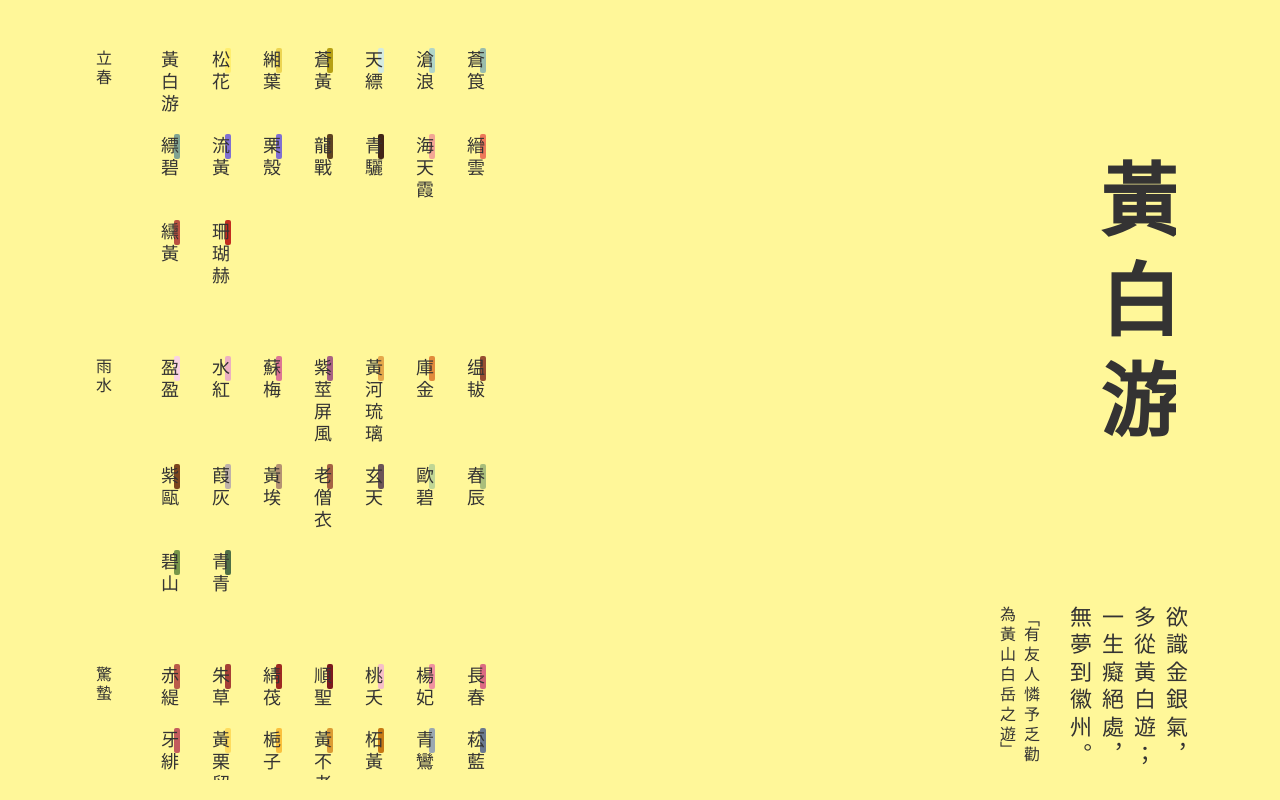
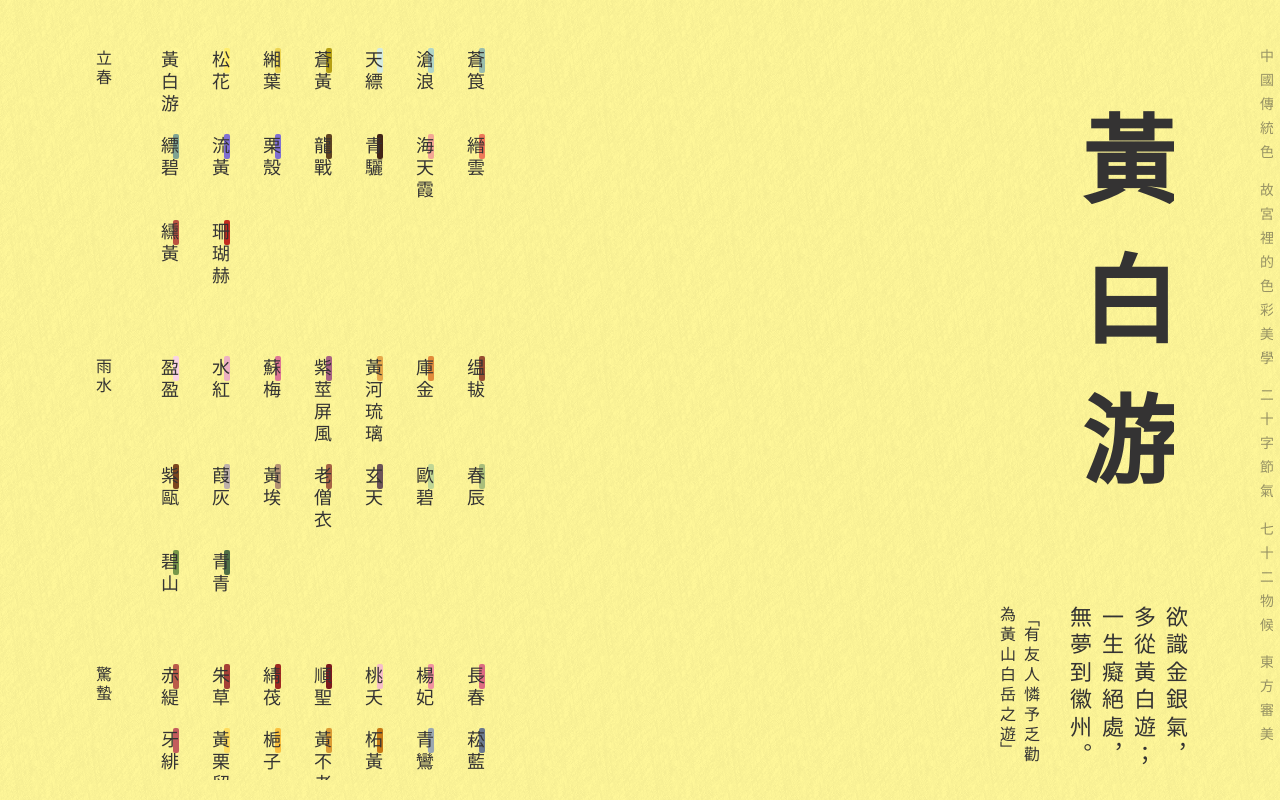
Before and after one commit to daodaolee/china-color, a Vue app: page / in a window 1280 px wide. Built offline with nearby package versions, Linux system fonts and the light colour scheme; a web font is replaced by a local one.

Commit message:
chore: 添加诗赋

```diff
--- a/src/components/Color.vue
+++ b/src/components/Color.vue
@@ -1,10 +1,17 @@
 <template>
   <div class="w100 h100 color" :style="containerStyle">
+    <div class="color-wrapper"></div>
     <div class="w100 h100 color-container">
       <div class="h100 color-container-color">
-        <div v-for="(color, index) in colorData" :key="index">
-          <div class="solarterm">{{ color[0].category }}</div>
-          <div >
+        <div
+          class="color-container-color-item"
+          v-for="(color, index) in colorData"
+          :key="index"
+        >
+          <div class="color-container-color-item-solarterm">
+            {{ color[0].category }}
+          </div>
+          <div class="color-container-color-item-block">
             <div
               v-for="(item, i) in color"
               :key="`${index}_${i}`"
@@ -66,6 +73,7 @@
         </div>
       </div>
     </div>
+    <p class="color-copyright">中國傳統色 故宮裡的色彩美學 二十字節氣 七十二物候 東方審美</p>
   </div>
 </template>
 
@@ -94,7 +102,7 @@ export default {
     containerStyle() {
       let { r, g, b, fontColor } = this.colorObj
       return {
-        background: `rgb(${r}, ${g}, ${b})`,
+        backgroundColor: `rgb(${r}, ${g}, ${b})`,
         transition: 'all 0.5s linear',
         color: fontColor || '#ffffff'
       }
@@ -168,44 +176,45 @@ export default {
 <style scoped lang="less">
 @import "@/assets/css/common.less";
 .color {
+  &-wrapper{
+    position: fixed;
+    width: 100%;
+    height: 100%;
+    background-image: url('../assets/imgs/grain.png');
+  }
   &-container {
     width: 1100px;
     margin: 0 auto;
     position: relative;
     &-color {
-      // width: 650px;
       position: absolute;
       top: 0;
       left: 0;
       height: calc(100vh - 20px);
       overflow-y: scroll;
       .scrollbar-hide();
-      & > div {
+      &-item {
         position: relative;
         top: 50px;
         display: flex;
         letter-spacing: 3px;
-        & > div {
+        &-block {
           left: 0;
-          // display: flex;
-          // flex-wrap: wrap;
           width: 380px;
           padding-bottom: 50px;
           display: flex;
           flex-wrap: wrap;
           div {
-
             writing-mode: vertical-lr;
             margin-bottom: 20px;
             margin-right: 20px;
             display: inline-block;
-            padding-bottom: 20px;
+            // padding-bottom: 20px;
             padding: 0px 5px 0 0px;
             cursor: pointer;
             letter-spacing: 4px;
             position: relative;
-
-            span{
+            span {
               position: relative;
               z-index: 2;
               font-size: 18px;
@@ -213,32 +222,29 @@ export default {
             i {
               display: inline-block;
               position: absolute;
-              right: 6px;
+              right: 7px;
               top: -2px;
               width: 6px;
               height: 25px;
               z-index: 1;
               border-radius: 2px;
-              // border-top-left-radius: 0;
-              // border-top-left-radius: 0;
-              // opacity: 0.5;
             }
           }
         }
-      }
-
-      .solarterm {
-        writing-mode: vertical-lr;
-        width: 65px;
+        &-solarterm {
+          writing-mode: vertical-lr;
+          width: 65px;
+        }
       }
     }
     &-name {
       position: absolute;
-      top: 20vh;
+      top: 14vh;
       right: 0;
       h2 {
-        font-size: 80px;
+        font-size: 6em;
         writing-mode: vertical-lr;
+        letter-spacing: 10px;
       }
       h4 {
         padding-top: 15px;
@@ -291,6 +297,17 @@ export default {
       }
     }
   }
+  &-copyright{
+    writing-mode: vertical-lr;
+    position: absolute;
+    right: 5px;
+    top:50%;
+    font-size: 14px;
+    opacity: 0.5;
+    transform: translateY(-50%);
+    letter-spacing: 10px;
+    height: max-content;
+  }
 }
 
 @keyframes show {
```
Also changed, not shown: src/assets/imgs/grain.png (added), src/global/color.json.
